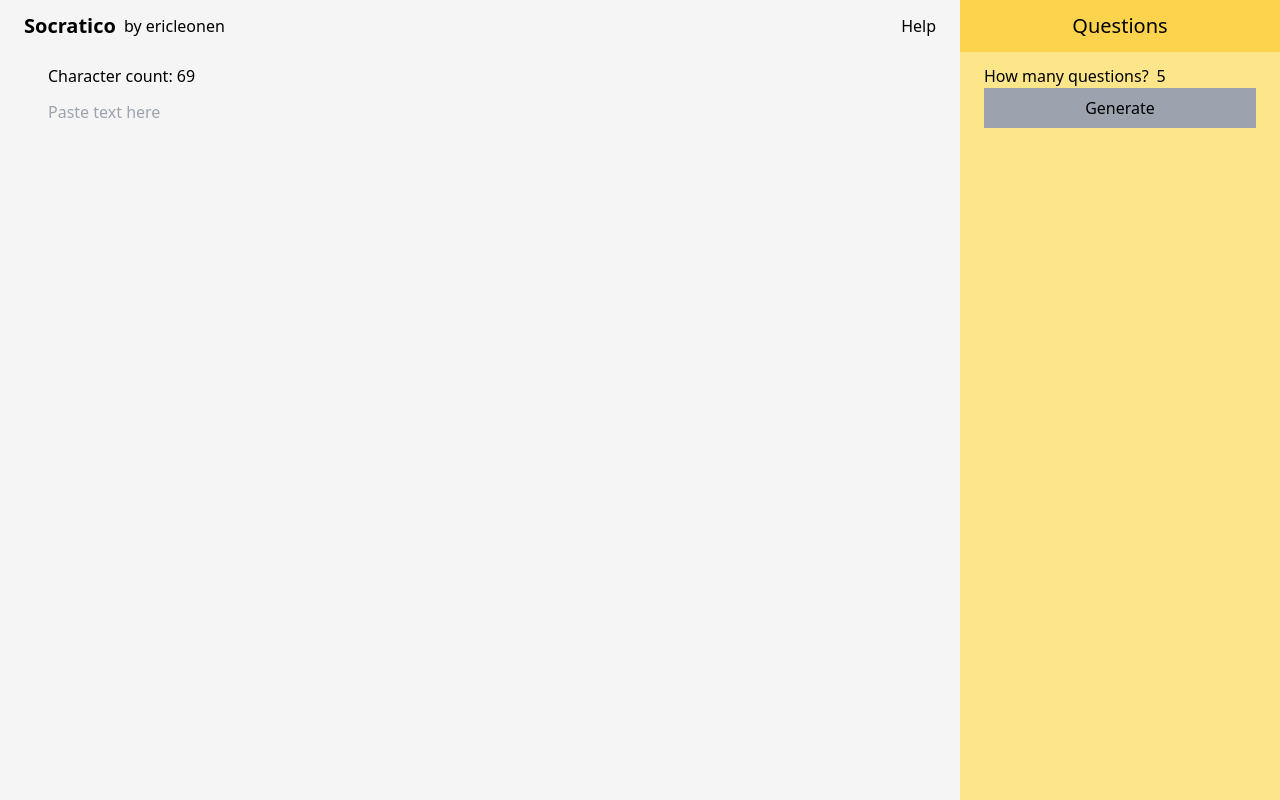
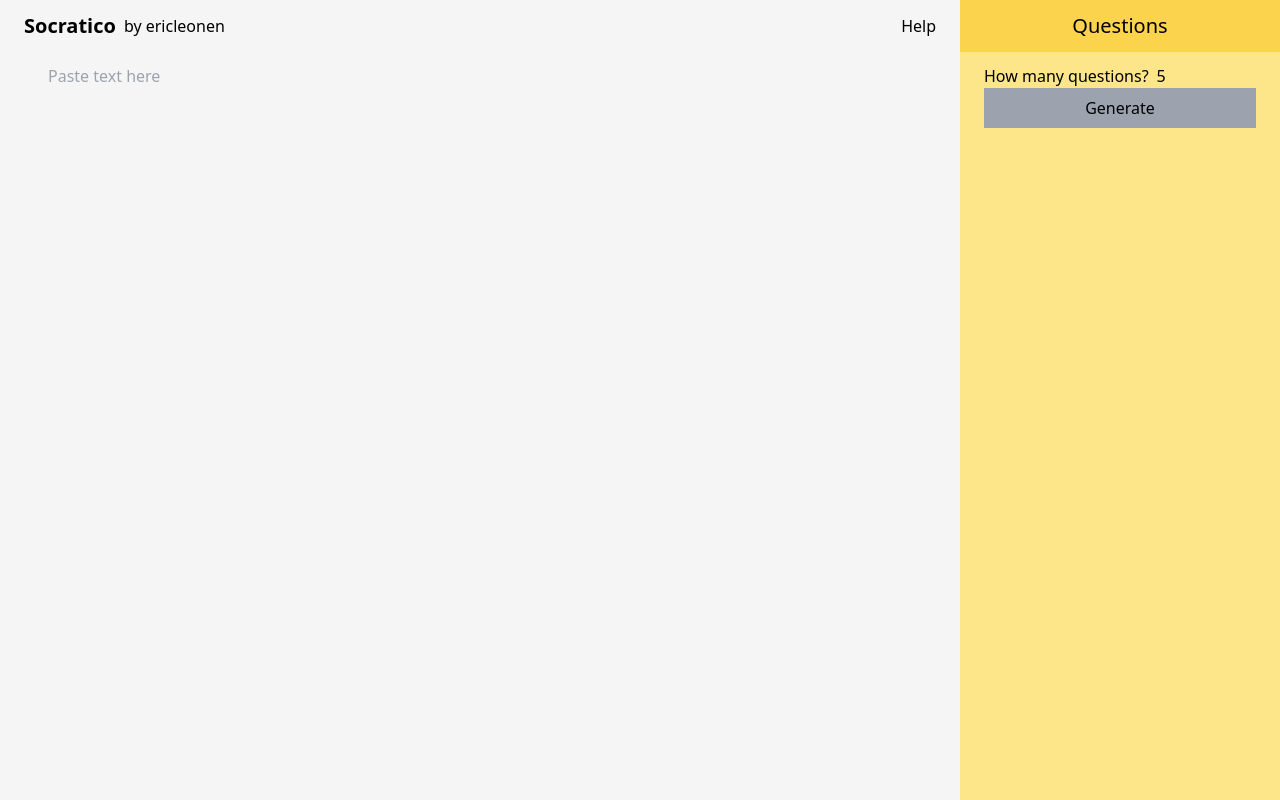
Before and after one commit to ericleonen/socratico, a Next.js app: page / in a window 1280 px wide. Built offline with nearby package versions, Linux system fonts and the light colour scheme.

Commit message:
move character count to header

```diff
--- /dev/null
+++ b/src/components/Header/CharacterCount.tsx
@@ -0,0 +1,11 @@
+import { roundInK } from "@/utils/math"
+
+type CharacterCountProps = {
+    value: number
+}
+
+export default function CharacterCount({ value }: CharacterCountProps) {
+    return value > 0 && (
+        <p className="text-gray-500 absolute left-1/2 translate-x-[-50%]">{roundInK(value)} character{value == 1 ? "" : "s"}</p>
+    )
+}
--- a/src/components/Header/index.tsx
+++ b/src/components/Header/index.tsx
@@ -1,10 +1,16 @@
+import CharacterCount from "./CharacterCount";
 import HelpButton from "./HelpButton";
 
-export default function Header() {
+type HeaderProps = {
+    characterCount: number
+}
+
+export default function Header({ characterCount }: HeaderProps) {
     return (
-        <div className="flex px-6 py-3 w-full items-center">
+        <div className="flex px-6 py-3 w-full items-center relative">
             <h1 className="text-xl font-bold">Socratico</h1>
             <span className="ml-2">by ericleonen</span>
+            <CharacterCount value={characterCount} />
             <HelpButton />
         </div>
     );
--- a/src/components/TextSection/CharacterCount.tsx
+++ /dev/null
@@ -1,5 +0,0 @@
-export default function CharacterCount() {
-    return (
-        <p>Character count: 69</p>
-    )
-}
--- a/src/components/TextSection/TextField.tsx
+++ b/src/components/TextSection/TextField.tsx
@@ -1,4 +1,4 @@
-import { onChangeText, useAutoSizeTextArea } from "@/utils/textUtils";
+import { onChangeText, useAutoSizeTextArea } from "@/utils/input";
 import { useRef } from "react"
 
 type TextFieldProps = {
@@ -16,7 +16,7 @@ export default function TextField({ text, setText }: TextFieldProps) {
             onChange={onChangeText(setText)}
             ref={textAreaRef}
             placeholder="Paste text here"
-            className="w-full resize-none bg-transparent focus:outline-none py-3"
+            className="w-full resize-none bg-transparent focus:outline-none pt-3 pb-6"
         />
     )
 }
--- a/src/components/TextSection/index.tsx
+++ b/src/components/TextSection/index.tsx
@@ -1,4 +1,3 @@
-import CharacterCount from "./CharacterCount";
 import TextField from "./TextField";
 
 type TextSectionProps = {
@@ -8,8 +7,7 @@ type TextSectionProps = {
 
 export default function TextSection({ text, setText }: TextSectionProps) {
     return (
-        <div className="flex flex-grow flex-col w-full px-12 py-3">
-            <CharacterCount />
+        <div className="flex flex-grow flex-col w-full px-12 overflow-y-scroll relative">
             <TextField {...{text, setText}} />
         </div>
     );
--- a/src/pages/index.tsx
+++ b/src/pages/index.tsx
@@ -8,8 +8,8 @@ export default function App() {
 
   return (
     <div className="flex h-screen w-screen">
-      <div className="flex flex-col w-[75%] overflow-y-scroll">
-        <Header />
+      <div className="flex flex-col w-[75%]">
+        <Header characterCount={text.length}/>
         <TextSection {...{text, setText}} />
       </div>
       <QuestionsSection />
--- /dev/null
+++ b/src/utils/math.ts
@@ -0,0 +1,7 @@
+export function roundInK(n: number) {
+    if (n < 1000) {
+        return n + "";
+    } else {
+        return Math.round(n / 1000) + "K";
+    }
+}
```
Also changed, not shown: src/utils/input.ts (renamed from src/utils/textUtils.ts).
